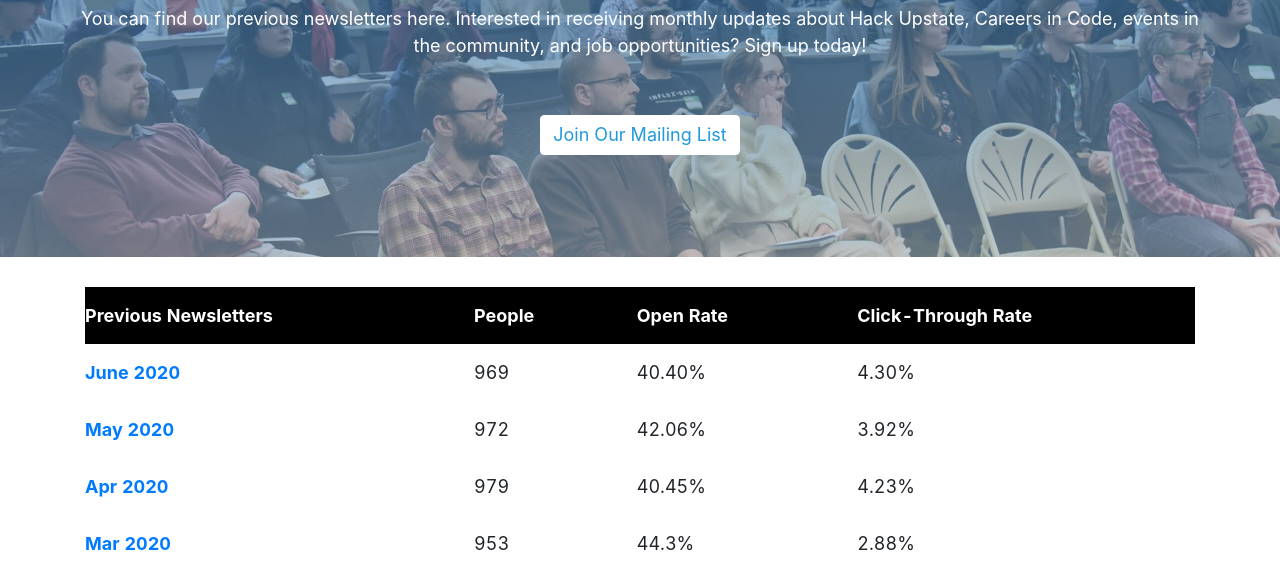
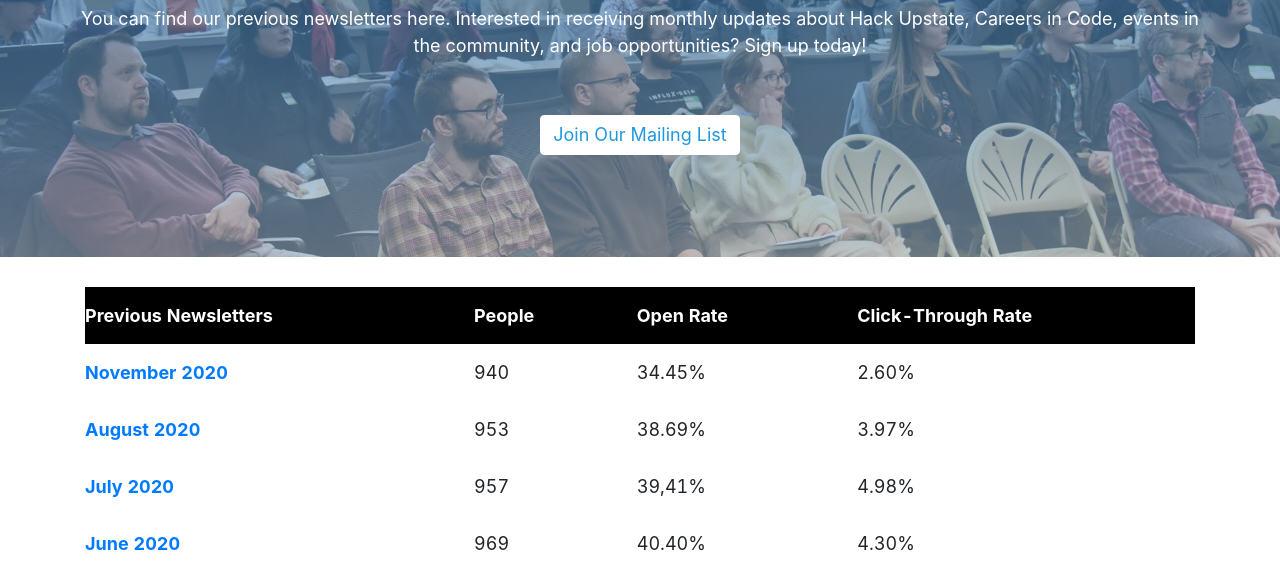
Before and after one commit to hackupstate/careersincode-website-gatsby, a Gatsby site: page /newsletters in a window 1280 px wide. Shown: the part 226-795 px from the top of the page. Built offline with nearby package versions, Linux system fonts and the light colour scheme; Gatsby itself is replaced by a stand-in of ours; a web font is replaced by a local one.

Commit message:
added July, August, and November 2020 newsletters on website

```diff
--- a/src/pages/newsletters.js
+++ b/src/pages/newsletters.js
@@ -55,6 +55,117 @@
             </tr>
           </thead>
           <tbody>
+             {/* November 2020 */}
+             <tr>
+              <th scope="row">
+                {" "}
+                <a
+                  href={
+                    content.ui.about.newsletter_main_content.table.rows
+                      .nov20data.link
+                  }
+                  target="_blank"
+                  rel="noopener noreferrer"
+                >
+                  {" "}
+                  {
+                    content.ui.about.newsletter_main_content.table.rows.nov20
+                  }{" "}
+                </a>
+              </th>
+              <td>
+                {
+                  content.ui.about.newsletter_main_content.table.rows.nov20data
+                    .people
+                }
+              </td>
+              <td>
+                {
+                  content.ui.about.newsletter_main_content.table.rows.nov20data
+                    .open_rate
+                }
+              </td>
+              <td>
+                {
+                  content.ui.about.newsletter_main_content.table.rows.nov20data
+                    .click_rate
+                }
+              </td>
+            </tr>
+             {/* August 2020 */}
+             <tr>
+              <th scope="row">
+                {" "}
+                <a
+                  href={
+                    content.ui.about.newsletter_main_content.table.rows
+                      .august20data.link
+                  }
+                  target="_blank"
+                  rel="noopener noreferrer"
+                >
+                  {" "}
+                  {
+                    content.ui.about.newsletter_main_content.table.rows.august20
+                  }{" "}
+                </a>
+              </th>
+              <td>
+                {
+                  content.ui.about.newsletter_main_content.table.rows.august20data
+                    .people
+                }
+              </td>
+              <td>
+                {
+                  content.ui.about.newsletter_main_content.table.rows.august20data
+                    .open_rate
+                }
+              </td>
+              <td>
+                {
+                  content.ui.about.newsletter_main_content.table.rows.august20data
+                    .click_rate
+                }
+              </td>
+            </tr>
+            {/* July 2020 */}
+            <tr>
+              <th scope="row">
+                {" "}
+                <a
+                  href={
+                    content.ui.about.newsletter_main_content.table.rows
+                      .july20data.link
+                  }
+                  target="_blank"
+                  rel="noopener noreferrer"
+                >
+                  {" "}
+                  {
+                    content.ui.about.newsletter_main_content.table.rows.july20
+                  }{" "}
+                </a>
+              </th>
+              <td>
+                {
+                  content.ui.about.newsletter_main_content.table.rows.july20data
+                    .people
+                }
+              </td>
+              <td>
+                {
+                  content.ui.about.newsletter_main_content.table.rows.july20data
+                    .open_rate
+                }
+              </td>
+              <td>
+                {
+                  content.ui.about.newsletter_main_content.table.rows.july20data
+                    .click_rate
+                }
+              </td>
+            </tr>
             {/* JUNE 2020 */}
             <tr>
               <th scope="row">
```
Also changed, not shown: src/content/content.json.
